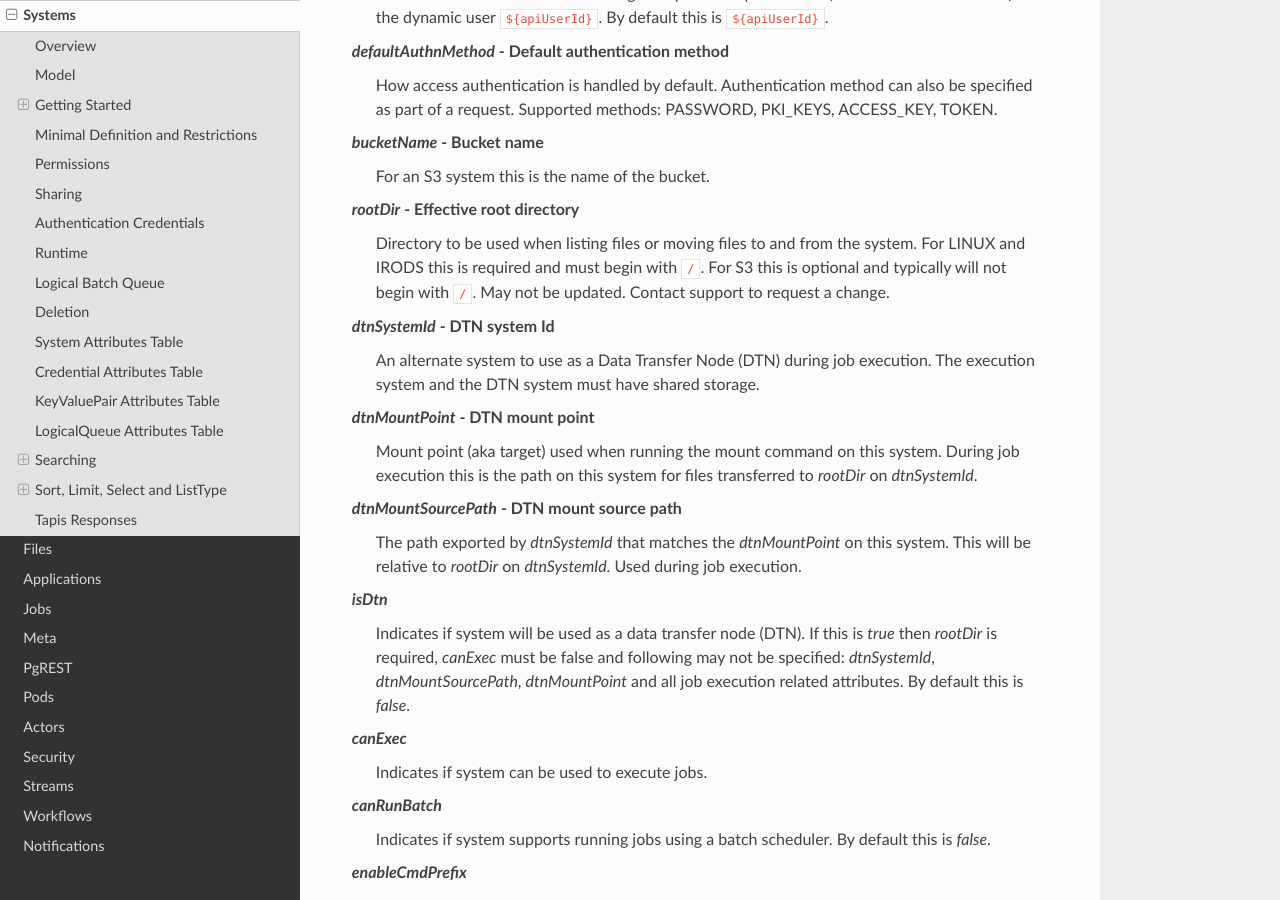
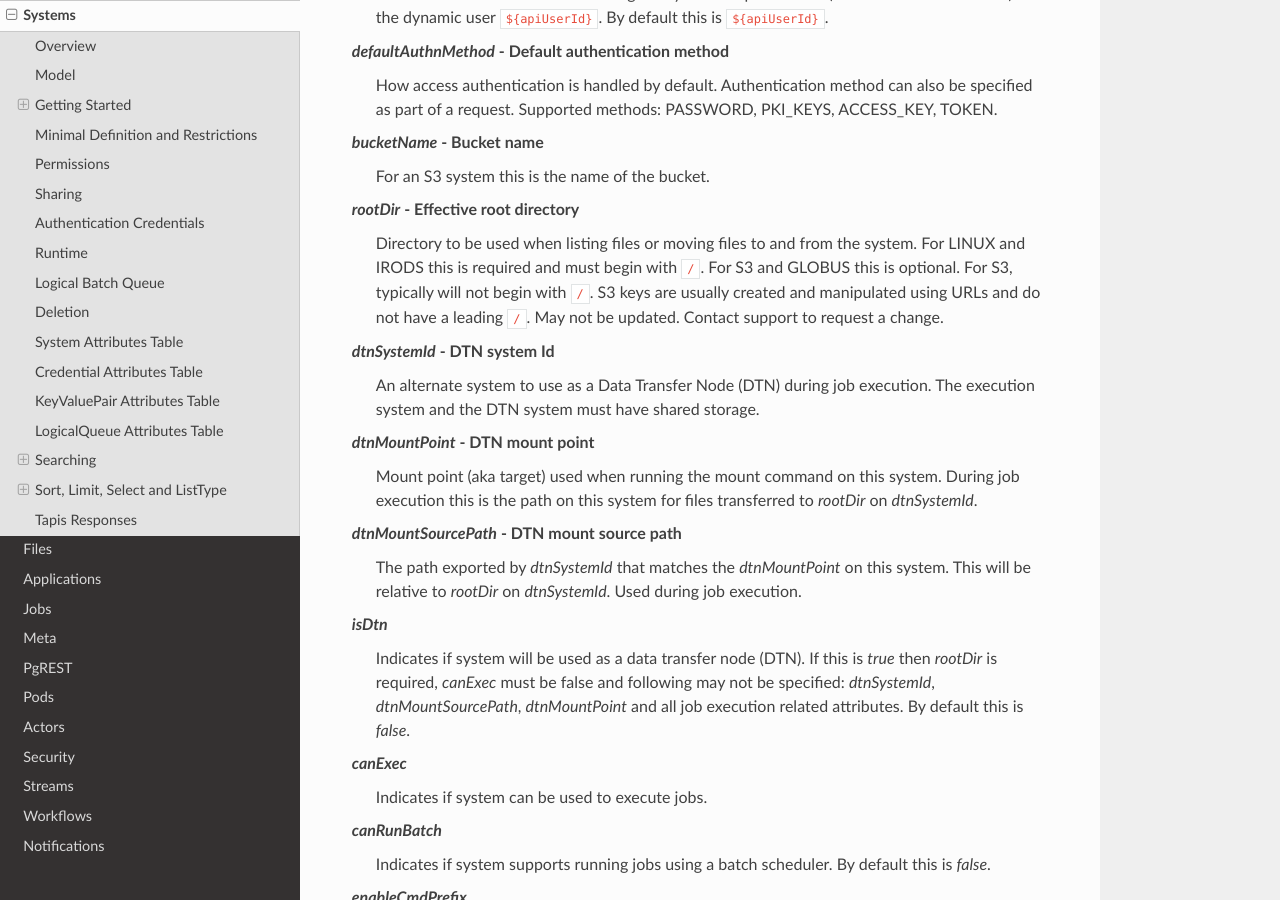
Before and after one commit to tapis-project/documentation, a Sphinx documentation site: the page built from source/technical/systems.rst, in a window 1280 px wide and 900 px high, scrolled down 1276 px. Built offline with Sphinx 7.4.7 and the Read the Docs theme 2.0.0, drawn with Linux system fonts in a browser that asks for light colours; some of the changed text lies outside the part shown.

Commit message:
Minor updates for Files, Systems.

```diff
--- a/source/technical/files.rst
+++ b/source/technical/files.rst
@@ -118,7 +118,7 @@
 
 .. note::
   When *rootDir* is defined for an S3 system it typically should not begin with ``/``.
-  For S3 keys are typically created and manipulated using URLs and do not have a leading ``/``.
+  S3 keys are usually created and manipulated using URLs and do not have a leading ``/``.
 
 Handling of symbolic links on Linux systems
 ^^^^^^^^^^^^^^^^^^^^^^^^^^^^^^^^^^^^^^^^^^^
--- a/source/technical/systems.rst
+++ b/source/technical/systems.rst
@@ -58,7 +58,9 @@
 *rootDir* - Effective root directory
   Directory to be used when listing files or moving files to and from the system. For LINUX and IRODS this is required
   and must begin with ``/``.
-  For S3 this is optional and typically will not begin with ``/``.
+  For S3 and GLOBUS this is optional.
+  For S3, typically will not begin with ``/``. S3 keys are usually created and manipulated using URLs and do not
+  have a leading ``/``.
   May not be updated. Contact support to request a change.
 *dtnSystemId* - DTN system Id
   An alternate system to use as a Data Transfer Node (DTN) during job execution. The execution system and the DTN
@@ -142,6 +144,9 @@
 TOKEN authentication method is for systems of type GLOBUS. Registering credentials for a GLOBUS type system is a special
 case that involves steps different from those described in this section. Please see the section below on
 `Registering Credentials for a Globus System`_ for more information.
+
+Please note that there is support for only one set of credentials per user per system. Updating credentials overwrites
+previously registered data.
 
 Here we will cover registering PKI_KEYS (i.e. ssh keys) as an example.
 
@@ -445,7 +450,7 @@
 +---------------------+----------------+----------------------+--------------------------------------------------------------------------------------+
 | rootDir             | String         | /home/${apiUserId}   | - Required if *systemType* is LINUX or IRODS or *isDtn* = true.                      |
 |                     |                |                      | - For LINUX or IRODS must begin with ``/``.                                          |
-|                     |                |                      | - Optional for S3 and will typically not begin with ``/``.                           |
+|                     |                |                      | - Optional for S3 and GLOBUS. For S3 will typically not begin with ``/``.            |
 |                     |                |                      | - Variable references are resolved at create time.                                   |
 |                     |                |                      | - Serves as effective root directory when listing or moving files.                   |
 |                     |                |                      | - May not be updated. Contact support to request a change.                           |
@@ -615,6 +620,9 @@
 Note that the Systems service does not store credentials. Credentials are persisted by the Security Kernel service
 and only specific Tapis services are authorized to retrieve credentials.
 
+Also, note that there is support for only one set of credentials per user per system. Updating credentials
+overwrites previously registered data.
+
 By default any credentials provided for LINUX and S3 type systems are verified. The query parameter
 *skipCredentialCheck=true* may be used to bypass the initial verification of credentials.
 
@@ -706,7 +714,7 @@
 +---------------------+----------------+----------------------+--------------------------------------------------------------------------------------+
 | rootDir             | String         | /home/${apiUserId}   | - Required if *systemType* is LINUX or IRODS or *isDtn* = true.                      |
 |                     |                |                      | - For LINUX or IRODS must begin with ``/``.                                          |
-|                     |                |                      | - Optional for S3 and will typically not begin with ``/``.                           |
+|                     |                |                      | - Optional for S3 and GLOBUS. For S3 will typically not begin with ``/``.            |
 |                     |                |                      | - Variable references are resolved at create time.                                   |
 |                     |                |                      | - Serves as effective root directory when listing or moving files.                   |
 |                     |                |                      | - May not be updated. Contact support to request a change.                           |
```
